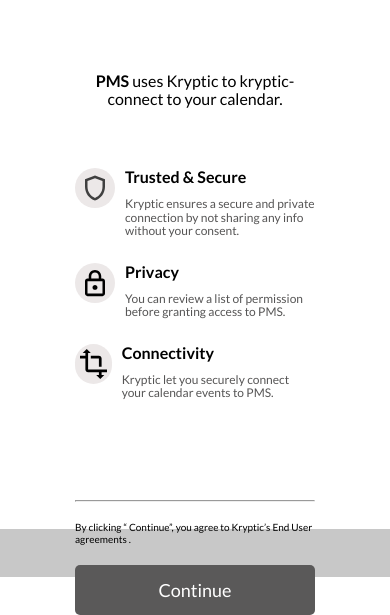
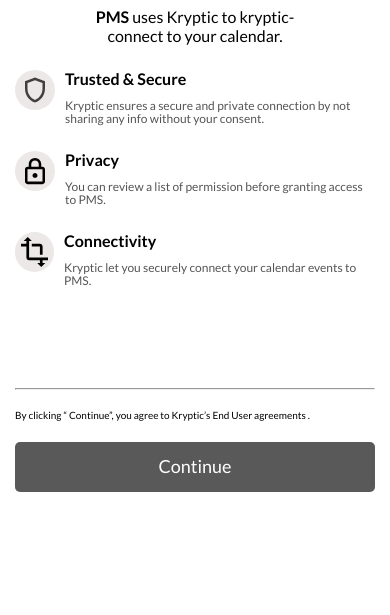
Before and after one commit to Iso-Doss/Kryptic, a plain HTML site: page connect/index.html in a window 390 px wide. Shown: the part 267-882 px from the top of the page. After the commit the page ends 859 px from the top, so only its background shows below. Drawn offline with Linux system fonts and the light colour scheme.

Commit message:
Corrections

```diff
--- a/assets/css/connect.css
+++ b/assets/css/connect.css
@@ -102,8 +102,8 @@ a {
 
 .kryptic-connect-container {
     width: 428px;
-    /*height: 826px;*/
-    height: 85%;
+    height: 926px;
+    /*/height: 85%;*/
     padding: 15px;
     background-color: white;
 }
@@ -282,3 +282,15 @@ label[for='kryptic-connect-select-provider-search'] img {
     /*padding: 0.5rem 1rem;*/
     margin-bottom: 30px;
 }
+
+/* TABLETTE VERSION */
+@media (max-width: 428px) {
+    .kryptic-connect-container {
+        height: 100vh;
+    }
+
+    .kryptic-connect-content {
+        margin: 0 60px 150px 0;
+        width: 100%;
+    }
+}
```
